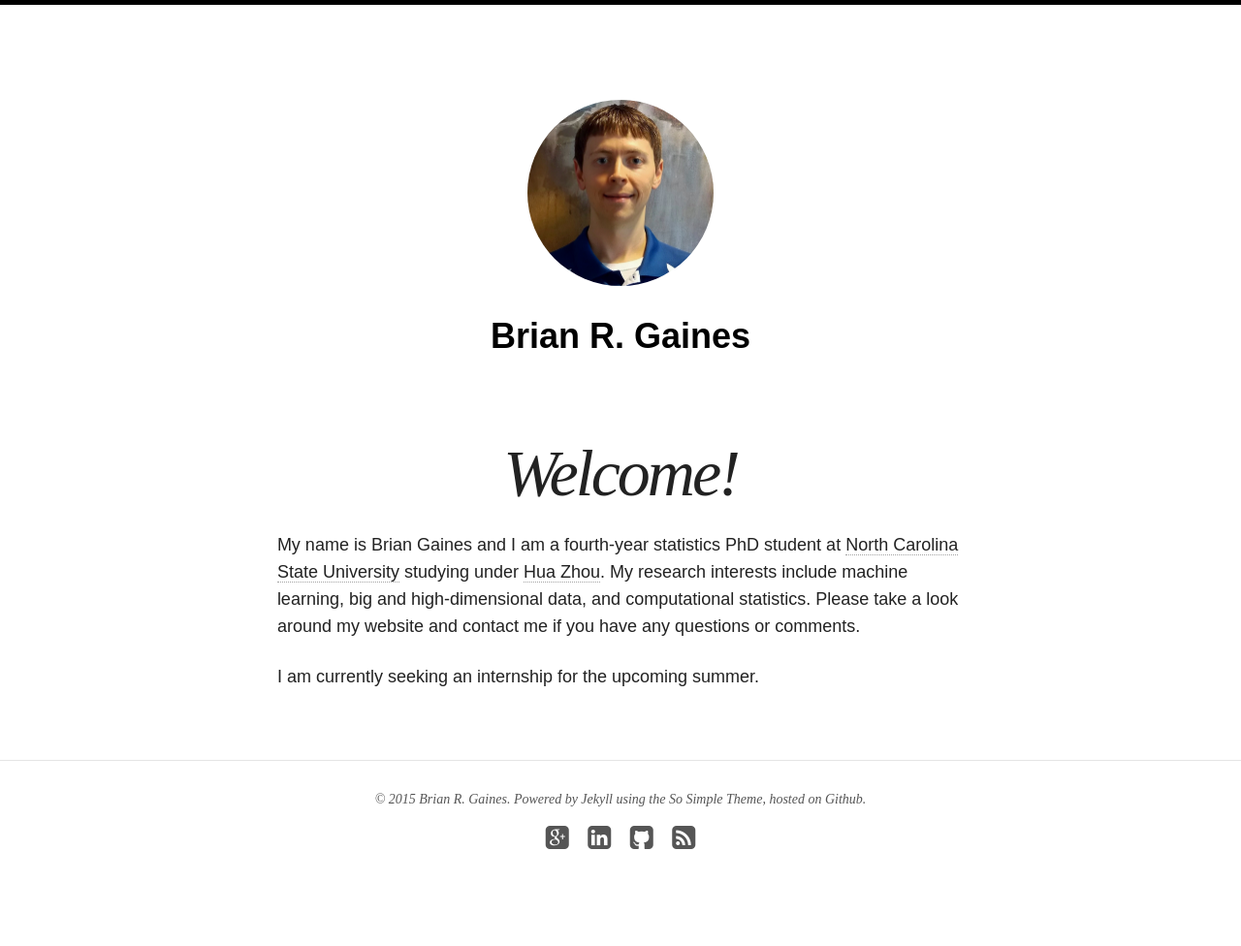
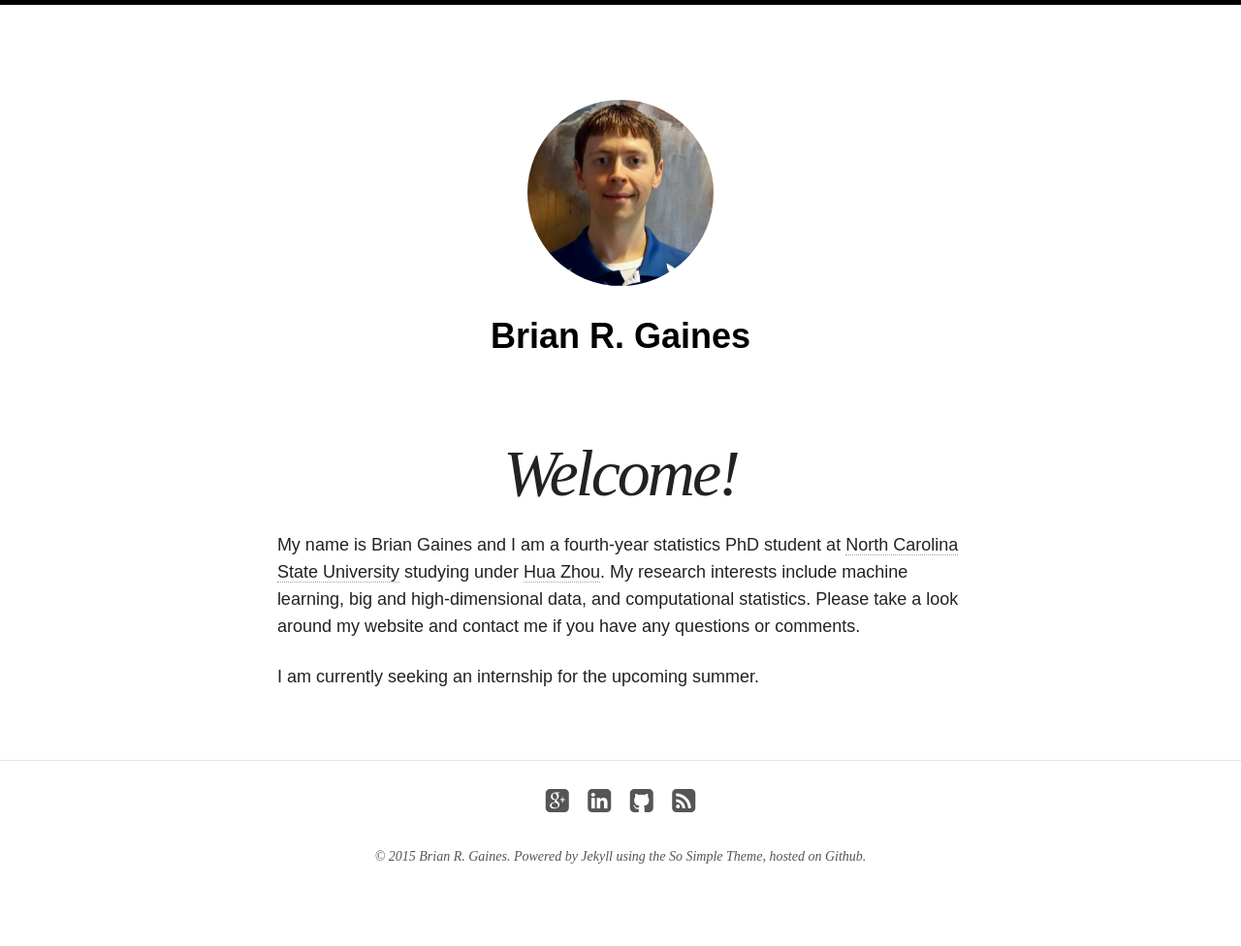
Before and after one commit to brgaines/brgaines.github.io, a Jekyll site: the page built from index.md, in a window 1280 px wide. Shown: the whole page at 97% size. Built offline with Jekyll 4.4.1, drawn with Linux system fonts in a browser that asks for light colours; nearby versions of some CDN libraries.

Commit message:
moved social icons above copyright info

```diff
--- a/_includes/footer.html
+++ b/_includes/footer.html
@@ -1,6 +1,6 @@
 {% if site.owner.google.ad-client and site.owner.google.ad-slot %}{% include ad-footer.html %}{% endif %}
 
-<span>&copy; {{ site.time | date: '%Y' }} {{ site.owner.name }}. Powered by <a href="http://jekyllrb.com" rel="nofollow">Jekyll</a> using the <a href="http://mademistakes.com/so-simple/" rel="nofollow">So Simple Theme</a>, hosted on <a href="http://github.com" rel="nofollow">Github</a>.</span>
+
 <div class="social-icons">
 	{% if site.owner.twitter %}<a href="http://twitter.com/{{ site.owner.twitter }}" title="{{ site.owner.name}} on Twitter" target="_blank"><i class="fa fa-twitter-square fa-2x"></i></a>{% endif %}
 	{% if site.owner.facebook %}<a href="http://facebook.com/{{ site.owner.facebook }}" title="{{ site.owner.name}} on Facebook" target="_blank"><i class="fa fa-facebook-square fa-2x"></i></a>{% endif %}
@@ -13,3 +13,5 @@
 	{% if site.owner.tumblr %}<a href="http://{{ site.owner.tumblr }}.tumblr.com" title="{{ site.owner.name}} on Tumblr" target="_blank"><i class="fa fa-tumblr-square fa-2x"></i></a>{% endif %}
   <a href="{{ site.url }}/feed.xml" title="Atom/RSS feed"><i class="fa fa-rss-square fa-2x"></i></a>
 </div><!-- /.social-icons -->
+
+<span>&copy; {{ site.time | date: '%Y' }} {{ site.owner.name }}. Powered by <a href="http://jekyllrb.com" rel="nofollow">Jekyll</a> using the <a href="http://mademistakes.com/so-simple/" rel="nofollow">So Simple Theme</a>, hosted on <a href="http://github.com" rel="nofollow">Github</a>.</span>
```
